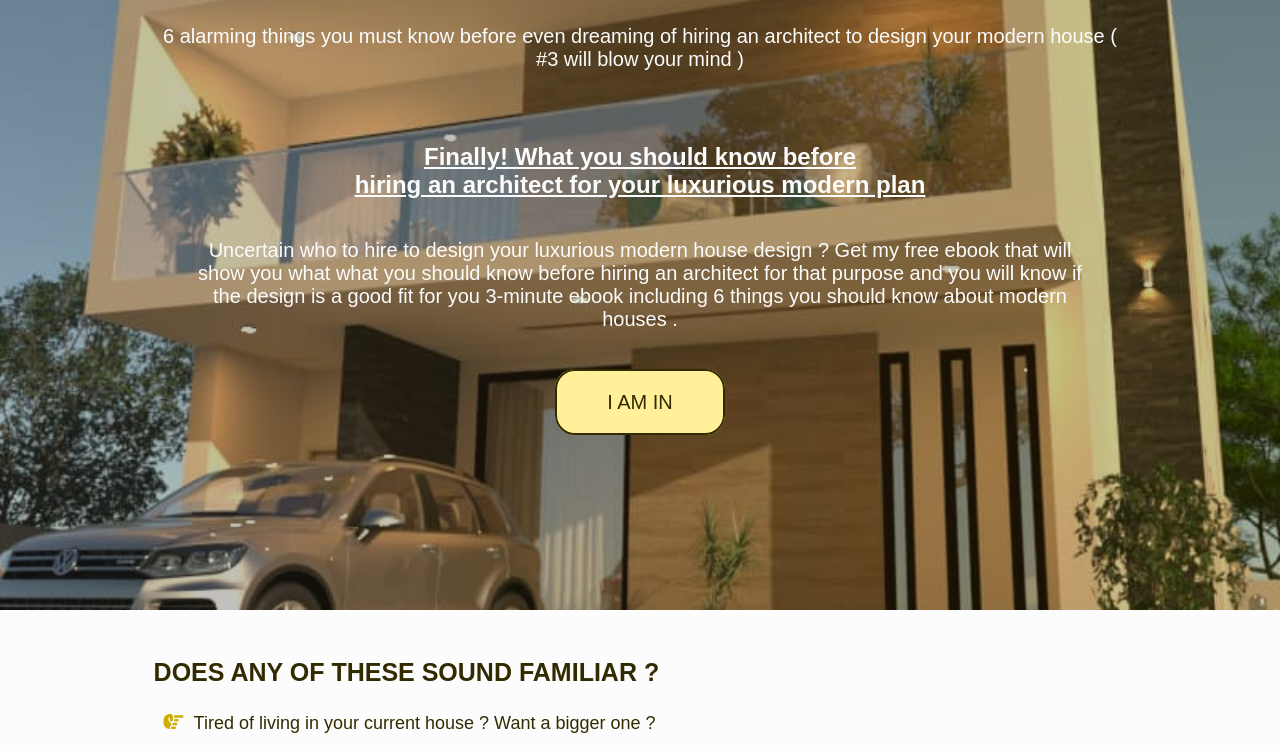
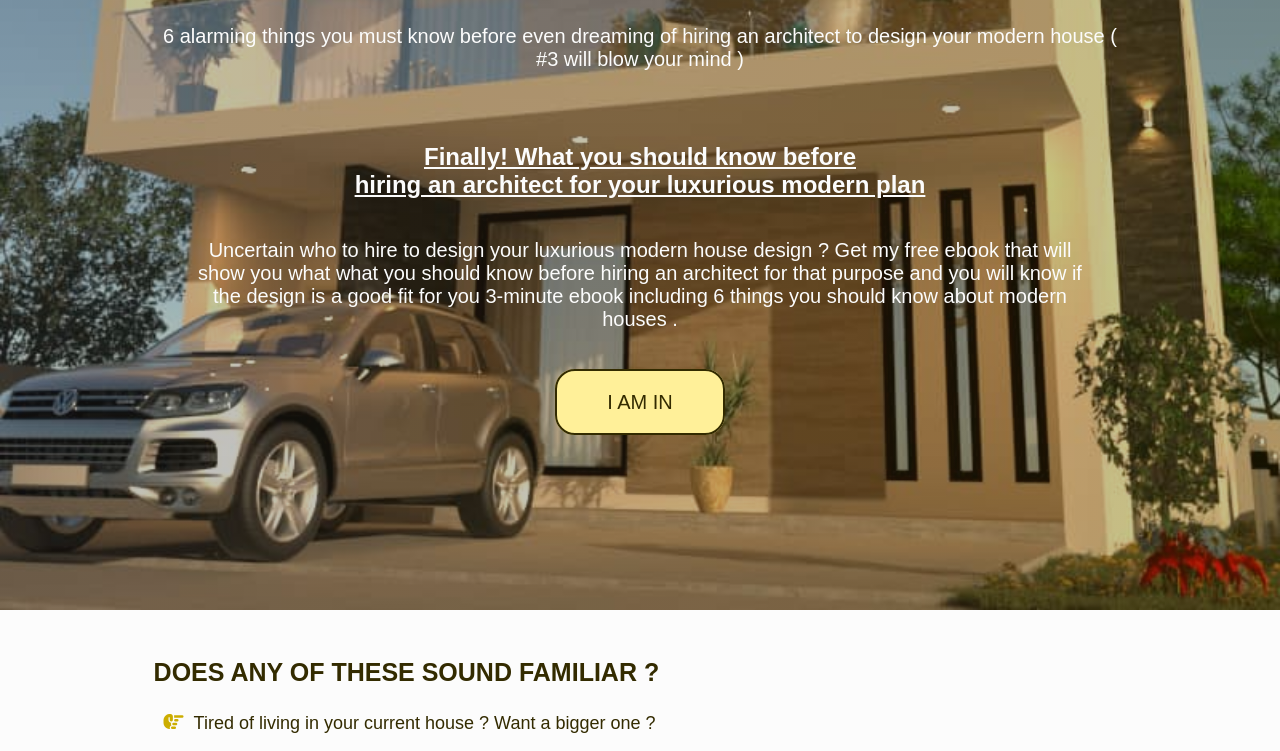
Before and after one commit to kirsch-edmond/arch, a plain HTML site: page index.html in a window 1280 px wide. Shown: the part 190-941 px from the top of the page. Drawn offline with Linux system fonts and the light colour scheme.

Commit message:
Update style.css

```diff
--- a/style.css
+++ b/style.css
@@ -29,7 +29,7 @@ body{
     background: linear-gradient(90deg, rgba(48, 47, 43, 0.3), rgba(68, 58, 1, 0.3)),url(bg-image.jpeg);
     background-repeat: no-repeat;
     background-size: cover;
-    background-position: top;
+    background-position: bottom;
     height: 100vh;
     text-align: center;
     padding-left: 12%;
```
